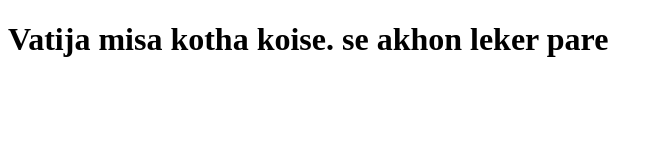
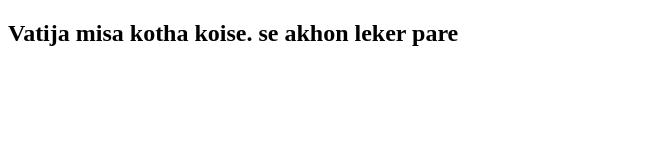
Before and after one commit to NasimAhmed62/ahovatija, a plain HTML site: page about.html in a window 1280 px wide. Shown: the whole page, without its empty margins (0-663 px from the left). Drawn offline with Linux system fonts and the light colour scheme.

```diff
--- a/about.html
+++ b/about.html
@@ -7,6 +7,6 @@
     <title>Document</title>
 </head>
 <body>
-    <h1>Vatija misa kotha koise. se akhon leker pare</h1>
+    <h2>Vatija misa kotha koise. se akhon leker pare</h2>
 </body>
 </html>
```
